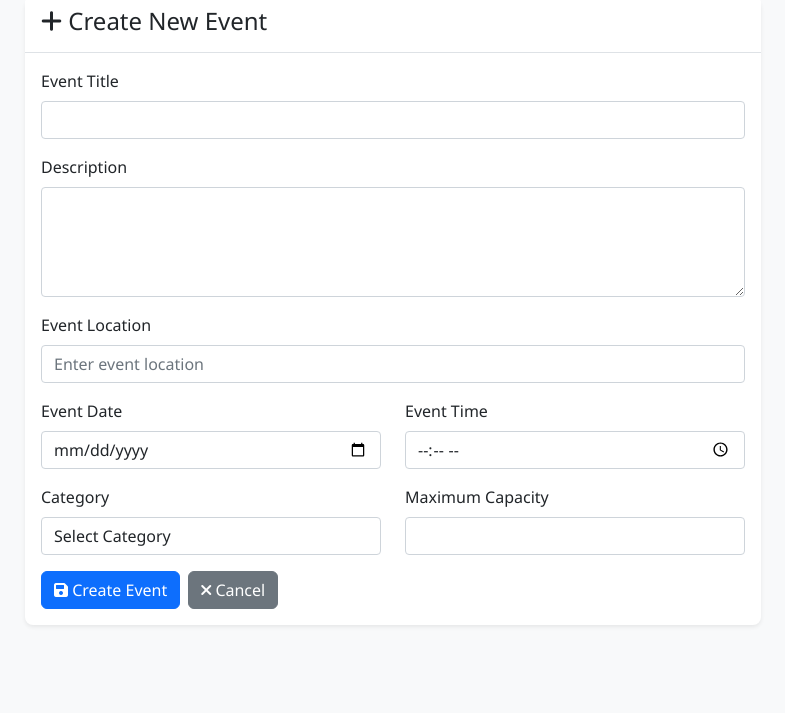
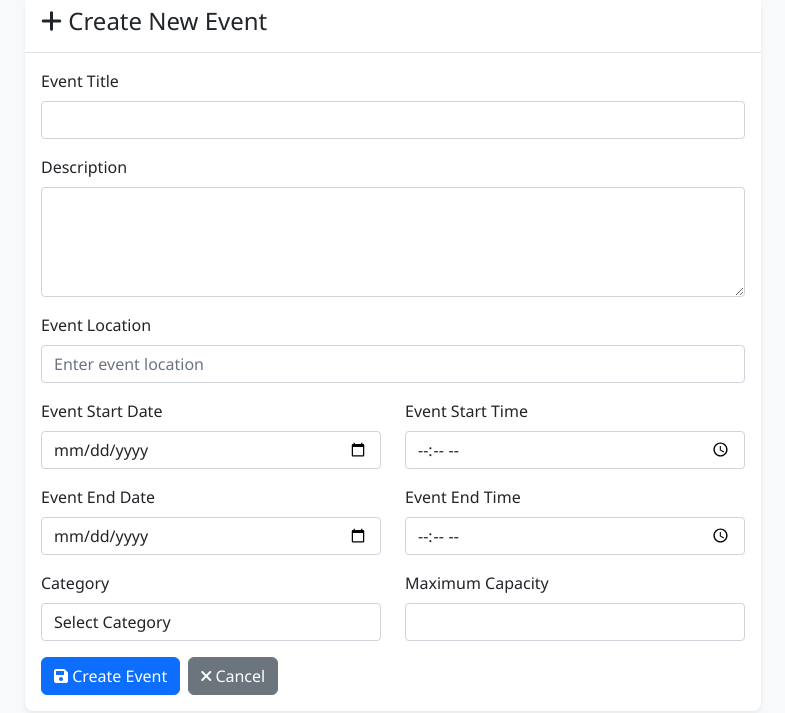
Before and after one commit to DittoOne/Eventify, a Flask app: page /admin/create-event in a window 1280 px wide. Shown: the part 87-800 px from the top of the page, without its empty margins (247-1032 px from the left). Run offline with Flask 3, Linux system fonts and the light colour scheme; a user stored in the database is signed in; tables that the repository leaves empty hold one stand-in row (values such as "Sample post").

Commit message:
Your commit message

```diff
--- a/models/event.py
+++ b/models/event.py
@@ -14,8 +14,10 @@ class Event(db.Model):
     id = db.Column(db.Integer, primary_key=True)
     title = db.Column(db.String(200), nullable=False)
     description = db.Column(db.Text, nullable=False)
-    date = db.Column(db.Date, nullable=False)
-    time = db.Column(db.Time, nullable=False)
+    start_date = db.Column(db.Date, nullable=False)
+    start_time = db.Column(db.Time, nullable=False)
+    end_date = db.Column(db.Date, nullable=False)
+    end_time = db.Column(db.Time, nullable=False)
     location = db.Column(db.String(200), nullable=False)
     category = db.Column(db.String(100), nullable=False)
     max_capacity = db.Column(db.Integer, default=100)
--- a/templates/admin/create_event.html
+++ b/templates/admin/create_event.html
@@ -35,17 +35,32 @@
                     <div class="row">
                         <div class="col-md-6">
                             <div class="mb-3">
-                                <label for="date" class="form-label">Event Date</label>
-                                <input type="date" class="form-control" id="date" name="date" required>
+                                <label for="date" class="form-label">Event Start Date</label>
+                                <input type="date" class="form-control" id="start_date" name="start_date" required>
                             </div>
                         </div>
                         <div class="col-md-6">
                             <div class="mb-3">
-                                <label for="time" class="form-label">Event Time</label>
-                                <input type="time" class="form-control" id="time" name="time" required>
+                                <label for="time" class="form-label">Event Start Time</label>
+                                <input type="time" class="form-control" id="start_time" name="start_time" required>
                             </div>
                         </div>
                     </div>
+                    <div class="row">
+                        <div class="col-md-6">
+                            <div class="mb-3">
+                                <label for="date" class="form-label">Event End Date</label>
+                                <input type="date" class="form-control" id="end_date" name="end_date" required>
+                            </div>
+                        </div>
+                        <div class="col-md-6">
+                            <div class="mb-3">
+                                <label for="time" class="form-label">Event End Time</label>
+                                <input type="time" class="form-control" id="end_time" name="end_time" required>
+                            </div>
+                        </div>
+                    </div>
+
 
                     <div class="row">
                         <div class="col-md-6">
--- a/views/admin.py
+++ b/views/admin.py
@@ -21,17 +21,30 @@ def dashboard():
 @admin_bp.route('/create-event', methods=['GET', 'POST'])
 def create_event():
     if request.method == 'POST':
-        title = request.form['title']
-        description = request.form['description']
-        event_date = datetime.strptime(request.form['date'], '%Y-%m-%d').date()
-        event_time = datetime.strptime(request.form['time'], '%H:%M').time()
-        location = request.form['location']
-        category = request.form['category']
-        max_capacity = int(request.form['max_capacity'])
+        title = request.form.get('title', '')
+        description = request.form.get('description', '')
+        start_date_str = request.form.get('start_date', '')
+        end_date_str = request.form.get('end_date', '')
+        start_time_str = request.form.get('start_time', '')
+        end_time_str = request.form.get('end_time', '')
+        location = request.form.get('location', '')
+        category = request.form.get('category', '')
+        max_capacity = request.form.get('max_capacity', '0')
+
+        # Validate required fields
+        if not (title and description and start_date_str and end_date_str and start_time_str and end_time_str and location and category and max_capacity):
+            flash('All fields are required.', 'error')
+            return render_template('admin/create_event.html', event=request.form)
+
+        start_date = datetime.strptime(start_date_str, '%Y-%m-%d').date()
+        end_date = datetime.strptime(end_date_str, '%Y-%m-%d').date()
+        start_time = datetime.strptime(start_time_str, '%H:%M').time()
+        end_time = datetime.strptime(end_time_str, '%H:%M').time()
+        max_capacity = int(max_capacity)
 
         success, message = AdminViewModel.create_event(
-            title, description, event_date, event_time,
-            location, category, max_capacity, current_user
+            title, description, start_date, start_time,
+            end_date, end_time, location, category, max_capacity, current_user
         )
 
         flash(message, 'success' if success else 'error')
@@ -39,7 +52,7 @@ def create_event():
         if success:
             return redirect(url_for('admin.dashboard'))
 
-    return render_template('admin/create_event.html')
+    return render_template('admin/create_event.html',event={})
 
 @admin_bp.route('/edit-event/<int:event_id>', methods=['GET', 'POST'])
 def edit_event(event_id):
@@ -52,17 +65,30 @@ def edit_event(event_id):
         return redirect(url_for('admin.dashboard'))
 
     if request.method == 'POST':
-        title = request.form['title']
-        description = request.form['description']
-        event_date = datetime.strptime(request.form['date'], '%Y-%m-%d').date()
-        event_time = datetime.strptime(request.form['time'], '%H:%M').time()
-        location = request.form['location']
-        category = request.form['category']
-        max_capacity = int(request.form['max_capacity'])
+        title = request.form.get('title', '')
+        description = request.form.get('description', '')
+        start_date_str = request.form.get('start_date', '')
+        end_date_str = request.form.get('end_date', '')
+        start_time_str = request.form.get('start_time', '')
+        end_time_str = request.form.get('end_time', '')
+        location = request.form.get('location', '')
+        category = request.form.get('category', '')
+        max_capacity = request.form.get('max_capacity', '0')
+
+        # Validate required fields
+        if not (title and description and start_date_str and end_date_str and start_time_str and end_time_str and location and category and max_capacity):
+            flash('All fields are required.', 'error')
+            return render_template('admin/create_event.html', event=request.form)
+
+        start_date = datetime.strptime(start_date_str, '%Y-%m-%d').date()
+        end_date = datetime.strptime(end_date_str, '%Y-%m-%d').date()
+        start_time = datetime.strptime(start_time_str, '%H:%M').time()
+        end_time = datetime.strptime(end_time_str, '%H:%M').time()
+        max_capacity = int(max_capacity)
 
         success, message = AdminViewModel.update_event(
-            event_id, title, description, event_date, event_time,
-            location, category, max_capacity
+            title,description, start_date, start_time,end_date,
+            end_time, location, category, max_capacity, current_user
         )
 
         flash(message, 'success' if success else 'error')
```
Also changed, not shown: viewmodels/admin_viewmodel.py (+17 -5 lines), instance/eventify.db (added), requirements.txt (line endings or trailing spaces).
